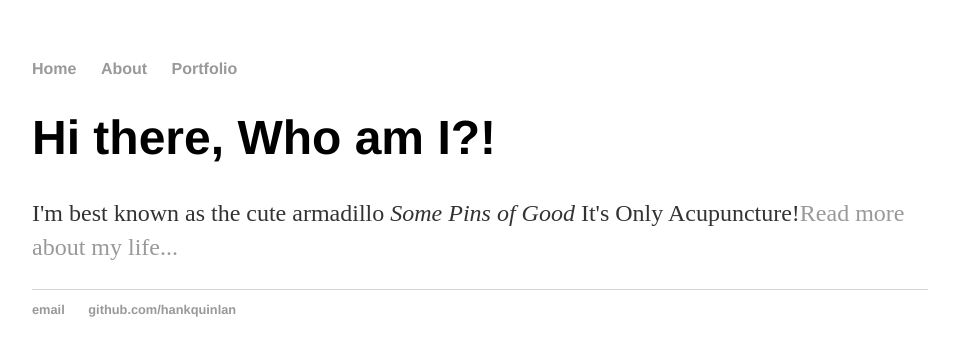
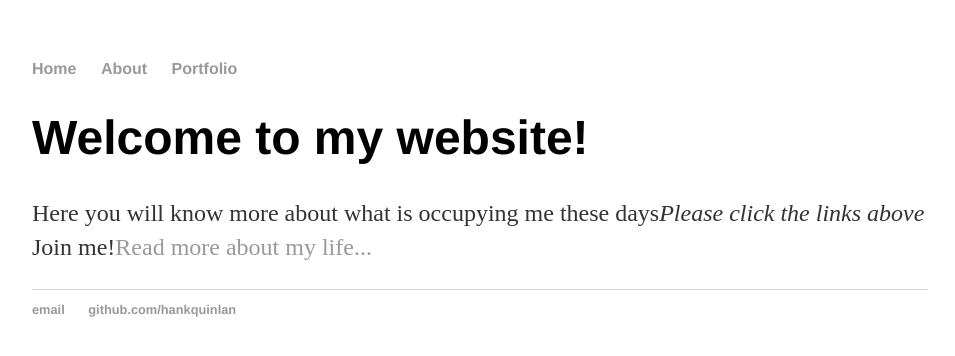
Before and after one commit to rodstaff/rodstaff.github.io, a Jekyll site: the page built from index.html, in a window 1280 px wide. Shown: the top 356 px of the page, without its empty margins (160-1115 px from the left). Built offline with Jekyll 4.4.1, drawn with Linux system fonts in a browser that asks for light colours.

Commit message:
Update index.html

```diff
--- a/index.html
+++ b/index.html
@@ -3,6 +3,6 @@ layout: default
 title: Rod K
 ---
 <div class="blurb">
-	<h1>Hi there, Who am I?!</h1>
-	<p>I'm best known as the cute armadillo <em>Some Pins of Good</em> It's Only Acupuncture!<a href="/about">Read more about my life...</a></p>
+	<h1>Welcome to my website!</h1>
+	<p>Here you will know more about what is occupying me these days<em>Please click the links above</em> Join me!<a href="/about">Read more about my life...</a></p>
 </div><!-- /.blurb -->
```
